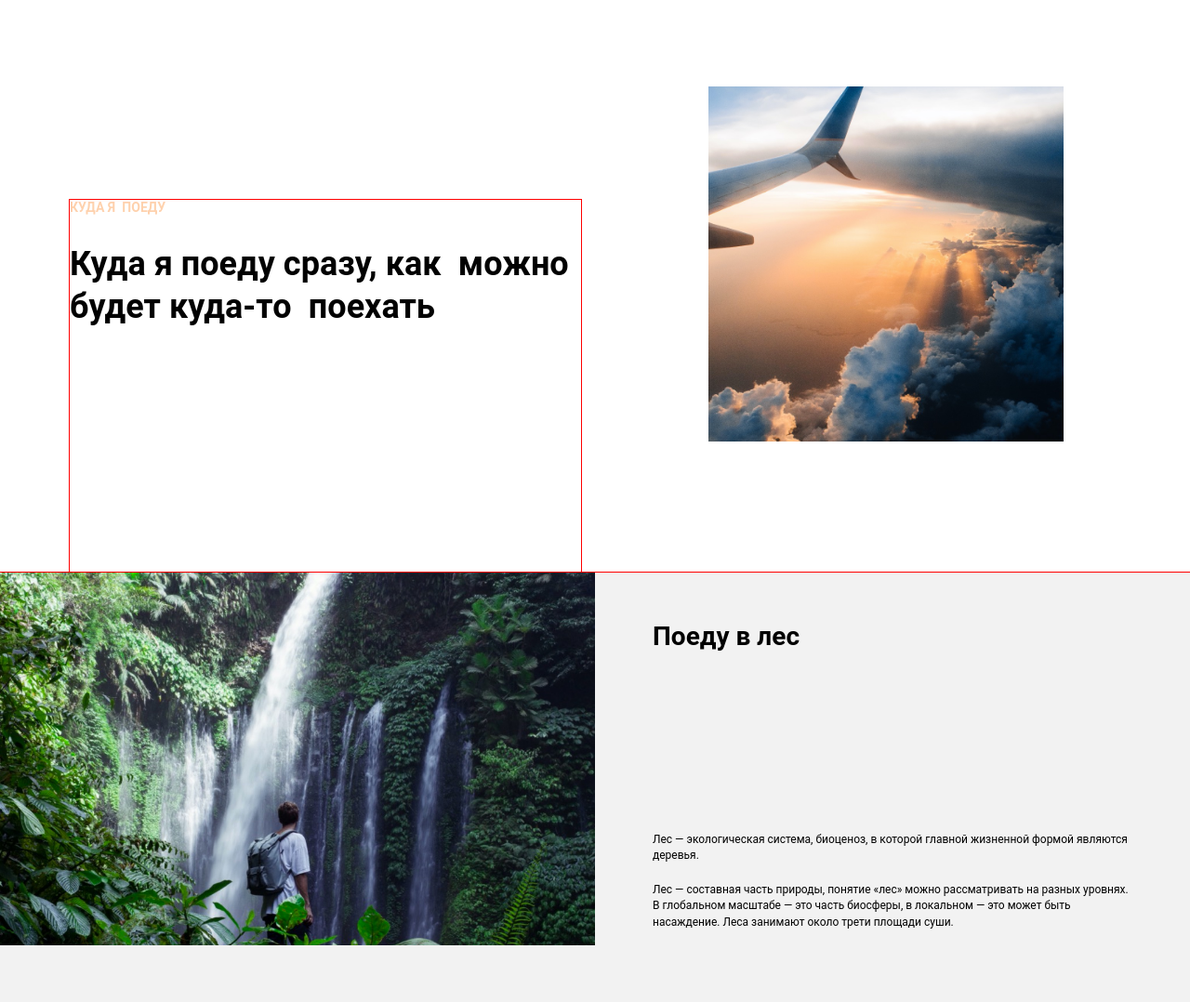
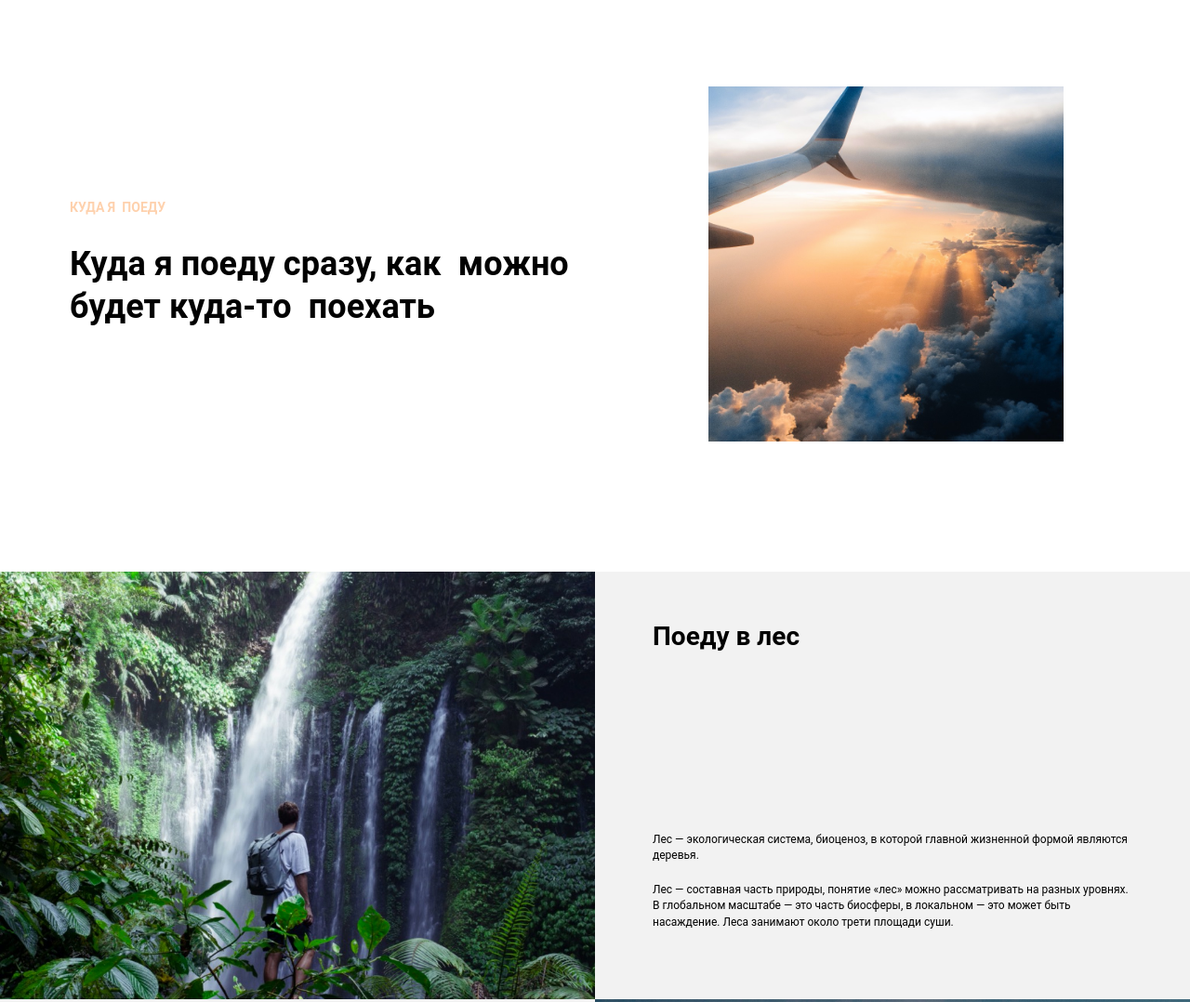
Before and after one commit to MgKraynova/kuda-ya-poedu, a plain HTML site: page index.html in a window 1280 px wide. Shown: the top 1078 px of the page at 93% size. Drawn offline with Linux system fonts and the light colour scheme.

Commit message:
feature/intro: delete outline and box-sizing

```diff
--- a/blocks/intro/__image/intro__image.css
+++ b/blocks/intro/__image/intro__image.css
@@ -5,7 +5,6 @@
   margin-bottom: 140px;
   margin-left: 200px;
   margin-top: 93px;
-  /* margin-right: 189px; */
   object-fit: cover;
   object-position: center;
 }
--- a/blocks/intro/__text-content/intro__text-content.css
+++ b/blocks/intro/__text-content/intro__text-content.css
@@ -5,8 +5,6 @@
   justify-content: flex-start;
   margin-left: 75px;
   margin-top: 215px;
-  box-sizing: border-box;
-  outline: 1px solid red;
 }
 
 @media screen and (max-width: 1108px) {
--- a/blocks/intro/intro.css
+++ b/blocks/intro/intro.css
@@ -1,10 +1,5 @@
 .intro {
   display: flex;
-  max-width: 1377px;
-  margin-right: auto;
-  margin-left: auto;
-  box-sizing: border-box;
-  outline: 1px solid red;
 }
 
 @media screen and (max-width: 424px) {
```
